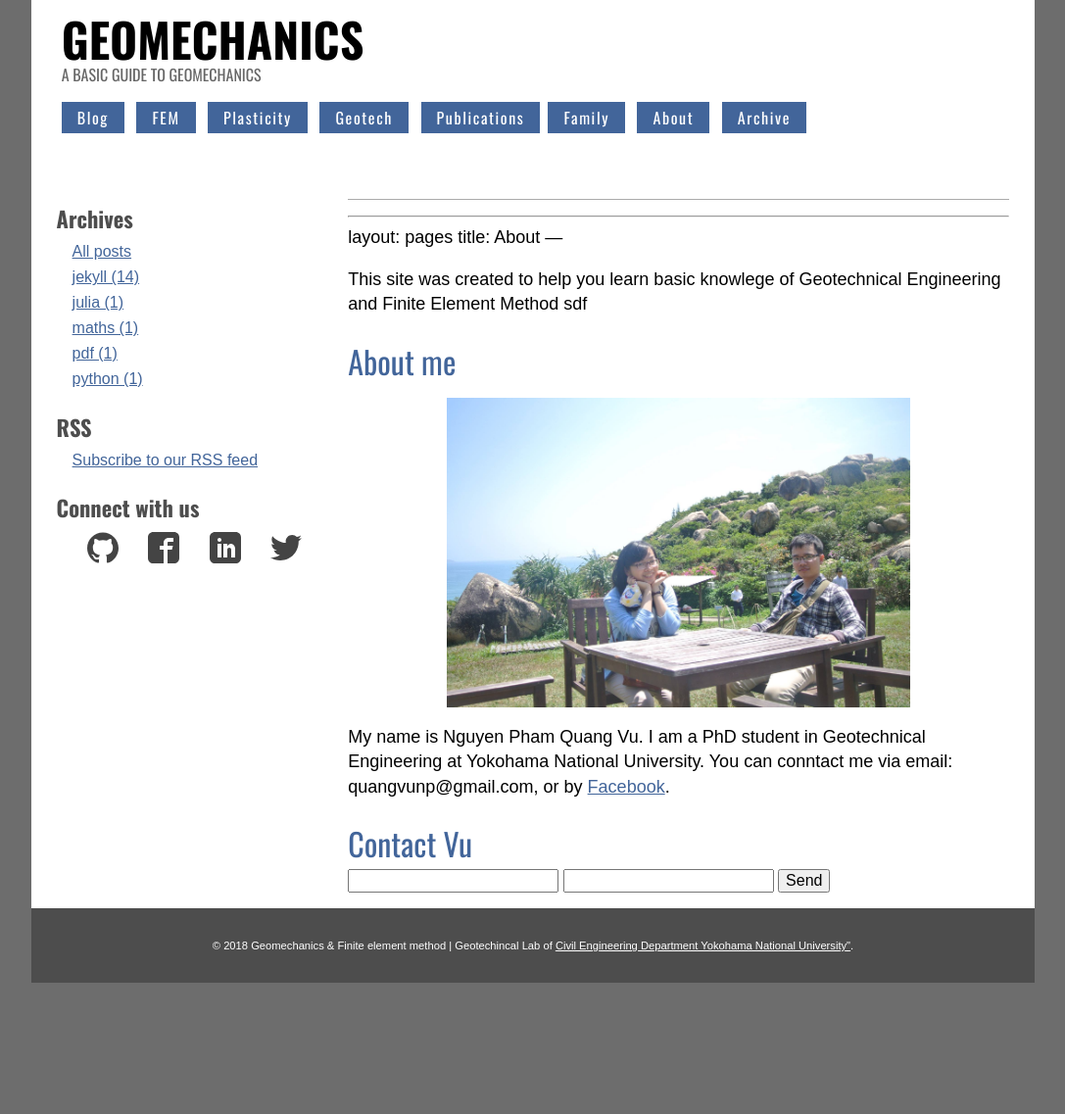
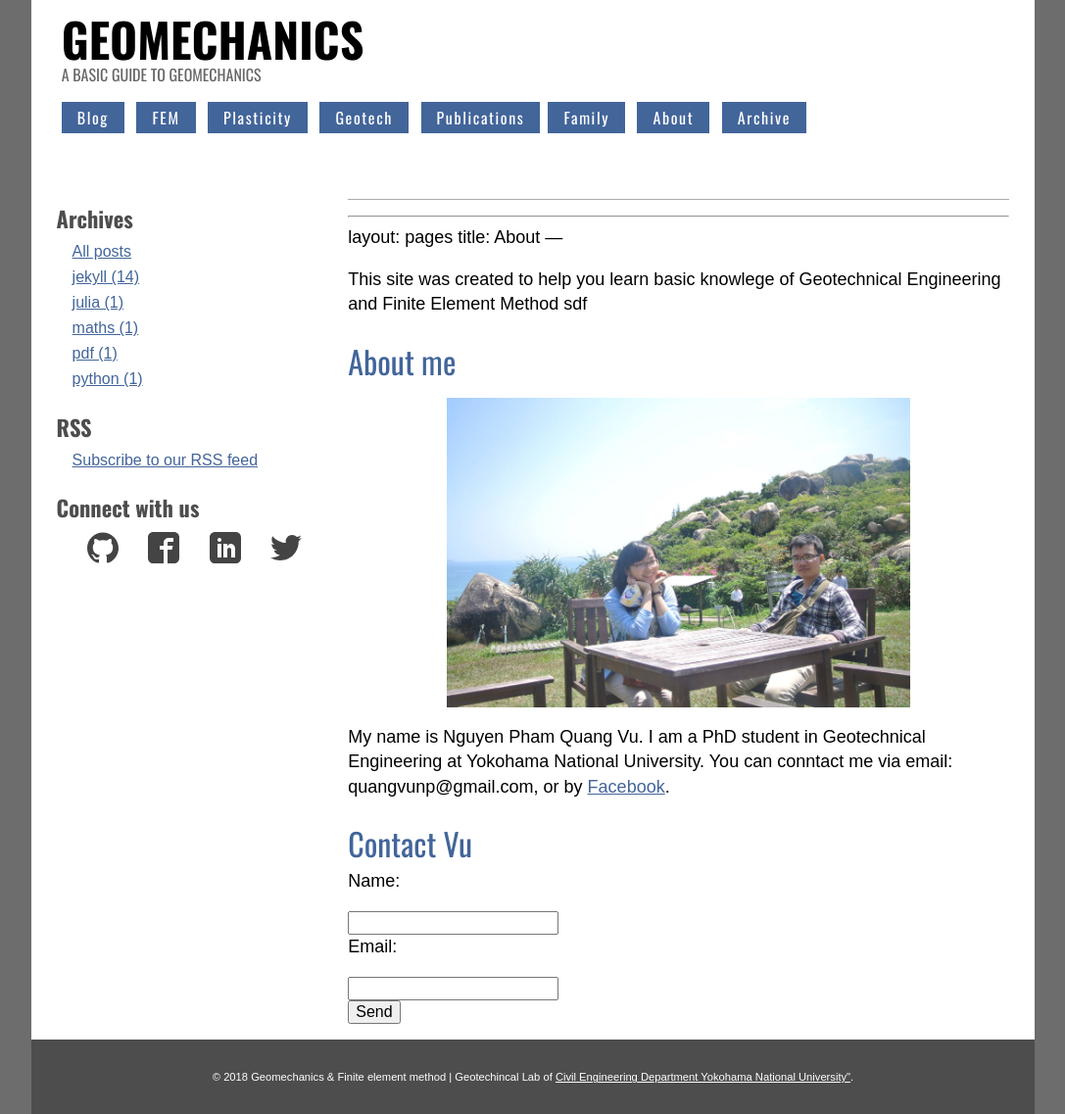
Before and after one commit to quangvunp/geomechanics, a Jekyll site: the page built from about.md, in a window 1280 px wide. Shown: the whole page at 98% size, without its empty margins (96-1183 px from the left). Built offline with Jekyll 4.4.1, drawn with Linux system fonts in a browser that asks for light colours; our own code applies the rules of GitHub Pages for plain Markdown files; before the commit the page ends 1003 px from its top, so only the background shows below that.

Commit message:
Update about.md

```diff
--- a/about.md
+++ b/about.md
@@ -16,7 +16,7 @@ My name is Nguyen Pham Quang Vu. I am a PhD student in Geotechnical Engineering
 
 <form action="https://formspree.io/quangvu@gmail.com"
       method="POST">
-    <input type="text" name="name" cols = "70">
-    <input type="email" name="_replyto" cols = "70">
+    <p> Name: </p> <input type="text" name="name" cols = "70"> <br />
+    <p> Email: </p><input type="email" name="_replyto" cols = "70"> <br />
     <input type="submit" value="Send">
 </form>
```
